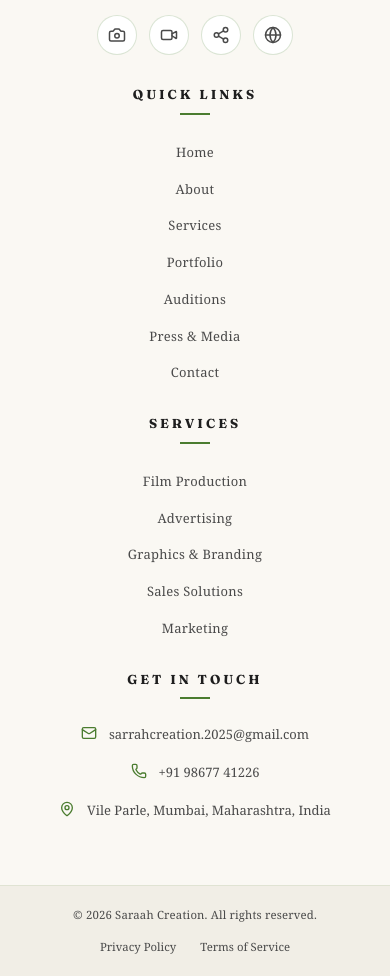
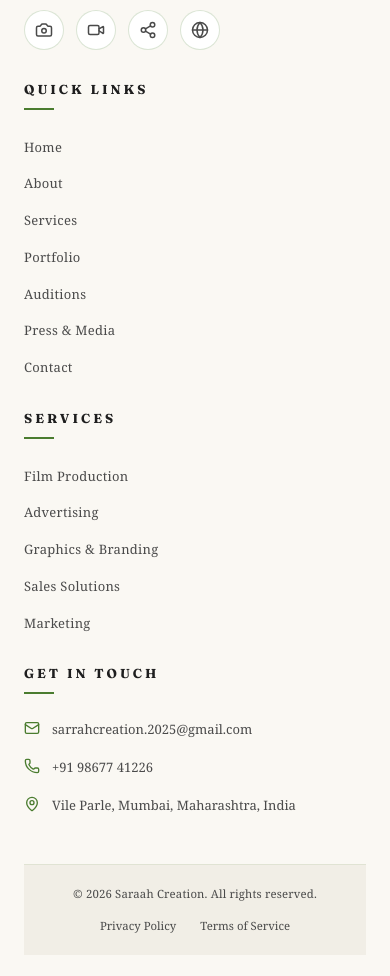
Before and after one commit to divyadavane/Saraah-Creations, a Next.js app: page /services in a window 390 px wide. Shown: the part 5680-6656 px from the top of the page. After the commit the page ends 6635 px from the top, so only its background shows below. Built offline with nearby package versions, Linux system fonts and the light colour scheme; a web font is replaced by a local one.

Commit message:
style: add clean 24px side margin and padding for mobile footer

```diff
--- a/src/components/Footer.module.css
+++ b/src/components/Footer.module.css
@@ -3,6 +3,8 @@
   color: var(--text-primary);
   position: relative;
   border-top: 1px solid var(--border-light, rgba(200, 167, 74, 0.15));
+  padding-left: var(--space-6);
+  padding-right: var(--space-6);
 }
 
 .goldLine {
@@ -16,6 +18,8 @@
   grid-template-columns: 1.5fr 1fr 1fr 1.2fr;
   gap: var(--space-12);
   padding: var(--space-16) 0 var(--space-12);
+  max-width: var(--container-max);
+  margin: 0 auto;
 }
 
 /* Brand Column */
@@ -196,6 +200,8 @@
   display: flex;
   align-items: center;
   justify-content: space-between;
+  max-width: var(--container-max);
+  margin: 0 auto;
 }
 
 .bottomContent p {
@@ -226,48 +232,53 @@
 }
 
 @media (max-width: 600px) {
+  .footer {
+    padding-left: 1.5rem;
+    padding-right: 1.5rem;
+  }
+
   .footerContent {
     grid-template-columns: 1fr;
     gap: var(--space-8);
-    text-align: center;
+    padding: var(--space-10) 0 var(--space-8);
   }
 
   .brandCol,
   .linksCol,
   .contactCol {
-    align-items: center;
-    text-align: center;
+    align-items: flex-start;
+    text-align: left;
   }
 
   .logo {
-    justify-content: center;
+    justify-content: flex-start;
   }
 
   .socials {
-    justify-content: center;
+    justify-content: flex-start;
   }
 
   .colTitle {
-    text-align: center;
+    text-align: left;
   }
 
   .colTitle::after {
-    left: 50%;
-    transform: translateX(-50%);
+    left: 0;
+    transform: none;
   }
 
   .linksCol ul {
-    align-items: center;
+    align-items: flex-start;
   }
 
   .footerLink:hover {
-    padding-left: 0;
+    padding-left: var(--space-2);
     color: var(--parrot-green);
   }
 
   .contactItem {
-    justify-content: center;
-    text-align: center;
+    justify-content: flex-start;
+    text-align: left;
   }
 
   .bottomContent {
```
